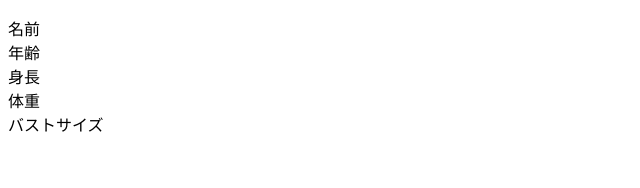
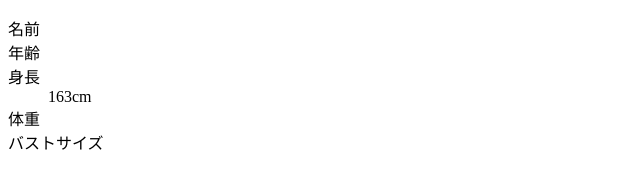
Before and after one commit to tessiezquality/rensyu, a plain HTML site: page github_rensyu/index.html in a window 1280 px wide. Shown: the whole page, without its empty margins (0-640 px from the left). Drawn offline with Linux system fonts and the light colour scheme.

Commit message:
身長入力

```diff
--- a/github_rensyu/index.html
+++ b/github_rensyu/index.html
@@ -12,7 +12,7 @@
 		<dt>年齢</dt>
 		<dd></dd>
 		<dt>身長</dt>
-		<dd></dd>
+		<dd>163cm</dd>
 		<dt>体重</dt>
 		<dd></dd>
 		<dt>バストサイズ</dt>
```
